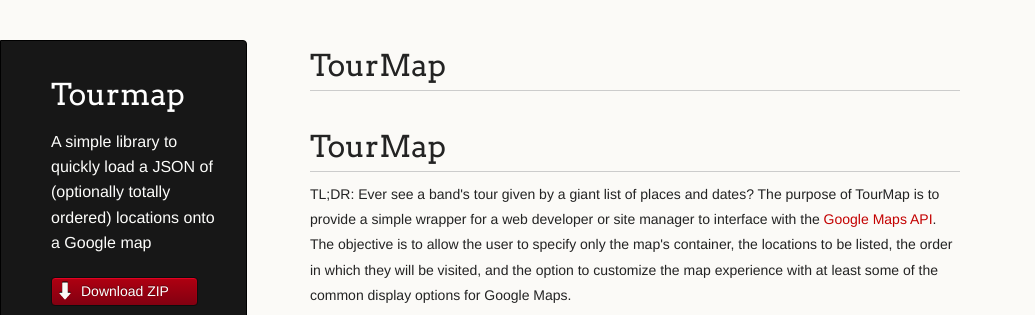
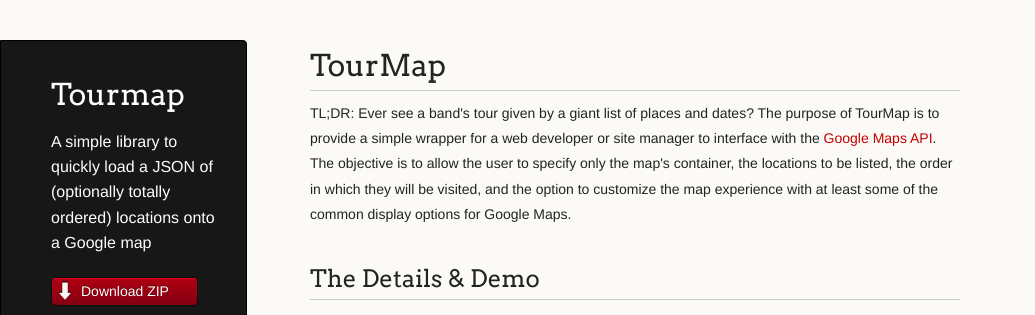
Before and after one commit to jtanderson/tourmap, a plain HTML site: page index.html in a window 1280 px wide. Shown: the top 315 px of the page, without its empty margins (0-1035 px from the left). Drawn offline with Linux system fonts and the light colour scheme; some packages are replaced by stand-ins of ours.

Commit message:
Remove extra title...

```diff
--- a/index.html
+++ b/index.html
@@ -36,8 +36,6 @@
       <section>
       <h1>
         <a name="tourmap" class="anchor" href="#tourmap"><span class="octicon octicon-link"></span></a>TourMap</h1>
-
-      <h1>TourMap</h1>
 
       <p>TL;DR: Ever see a band&#39;s tour given by a giant list of places and dates? The purpose of TourMap is to provide a simple wrapper for a web developer or site manager to interface with the <a href="http://https://developers.google.com/maps/documentation/javascript/">Google Maps API</a>. The objective is to allow the user to specify only the map&#39;s container, the locations to be listed, the order in which they will be visited, and the option to customize the map experience with at least some of the common display options for Google Maps.</p>
 
```
